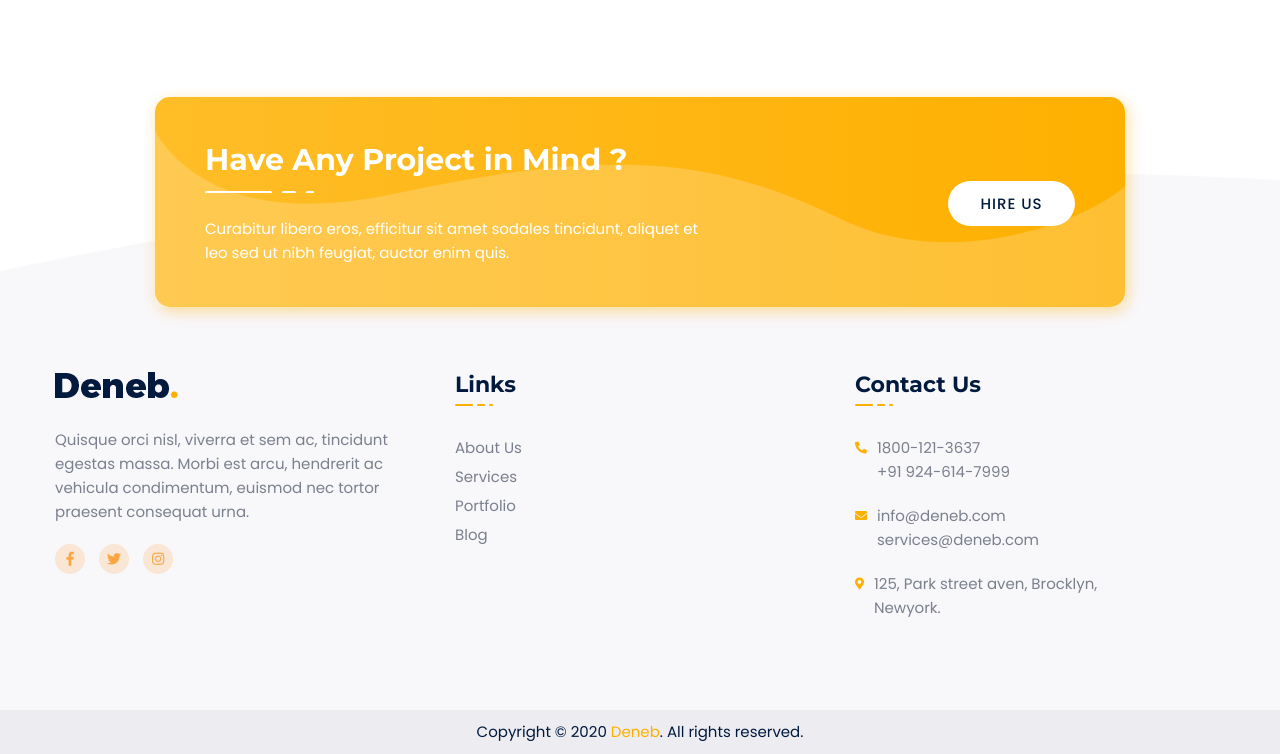
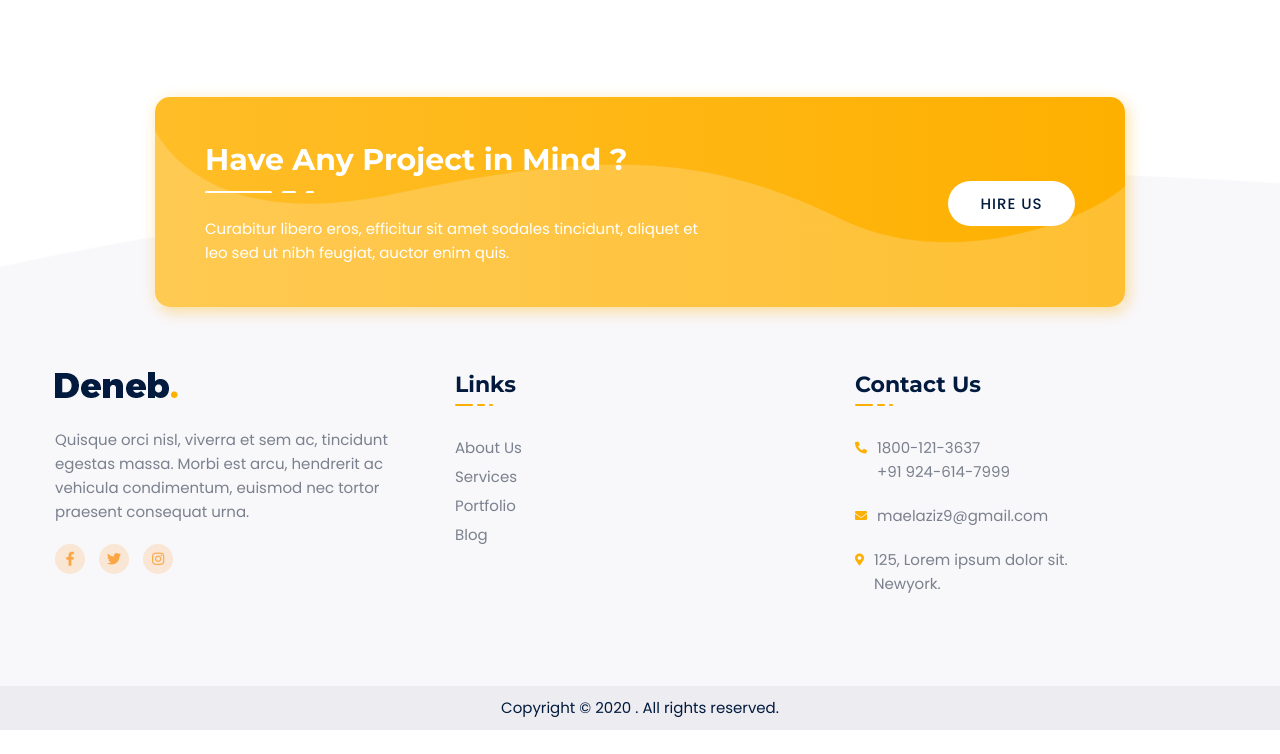
Before and after one commit to ma7aziz/digital-agency, a plain HTML site: page about.html in a window 1280 px wide. Shown: the part 5105-5859 px from the top of the page. After the commit the page ends 5835 px from the top, so only its background shows below. Drawn offline with Linux system fonts and the light colour scheme.

Commit message:
changed footer

```diff
--- a/about.html
+++ b/about.html
@@ -536,8 +536,8 @@
 											<i class="fas fa-phone-alt"></i>
 										</div>
 										<div class="info">
-											<p><a href="tel:+919246147999">1800-121-3637</a></p>
-											<p><a href="tel:+919246147999">+91 924-614-7999</a></p>
+											<p><a href="tel:">1800-121-3637</a></p>
+											<p><a href="tel:">+91 924-614-7999</a></p>
 										</div>
 									</div>
 									<div class="single_info">
@@ -545,8 +545,8 @@
 											<i class="fas fa-envelope"></i>
 										</div>
 										<div class="info">
-											<p><a href="mailto:info@deneb.com">info@deneb.com</a></p>
-											<p><a href="mailto:services@deneb.com">services@deneb.com</a></p>
+											<p><a href="mailto:maelaziz9@gmail.com">maelaziz9@gmail.com</a></p>
+
 										</div>
 									</div>
 									<div class="single_info">
@@ -554,7 +554,7 @@
 											<i class="fas fa-map-marker-alt"></i>
 										</div>
 										<div class="info">
-											<p>125, Park street aven, Brocklyn,<span>Newyork.</span></p>
+											<p>125, Lorem ipsum dolor sit.<span>Newyork.</span></p>
 										</div>
 									</div>
 								</div>
@@ -568,7 +568,7 @@
 					<div class="row">
 						<div class="col-lg-12">
 							<div class="copyright_text">
-								<p>Copyright &copy; 2020 <span>Deneb</span>. All rights reserved.</p>
+								<p>Copyright &copy; 2020 <span></span>. All rights reserved.</p>
 							</div>
 						</div>
 					</div>
```
Also changed, not shown: contact.html (+6 -6 lines), index.html (+6 -6 lines).
